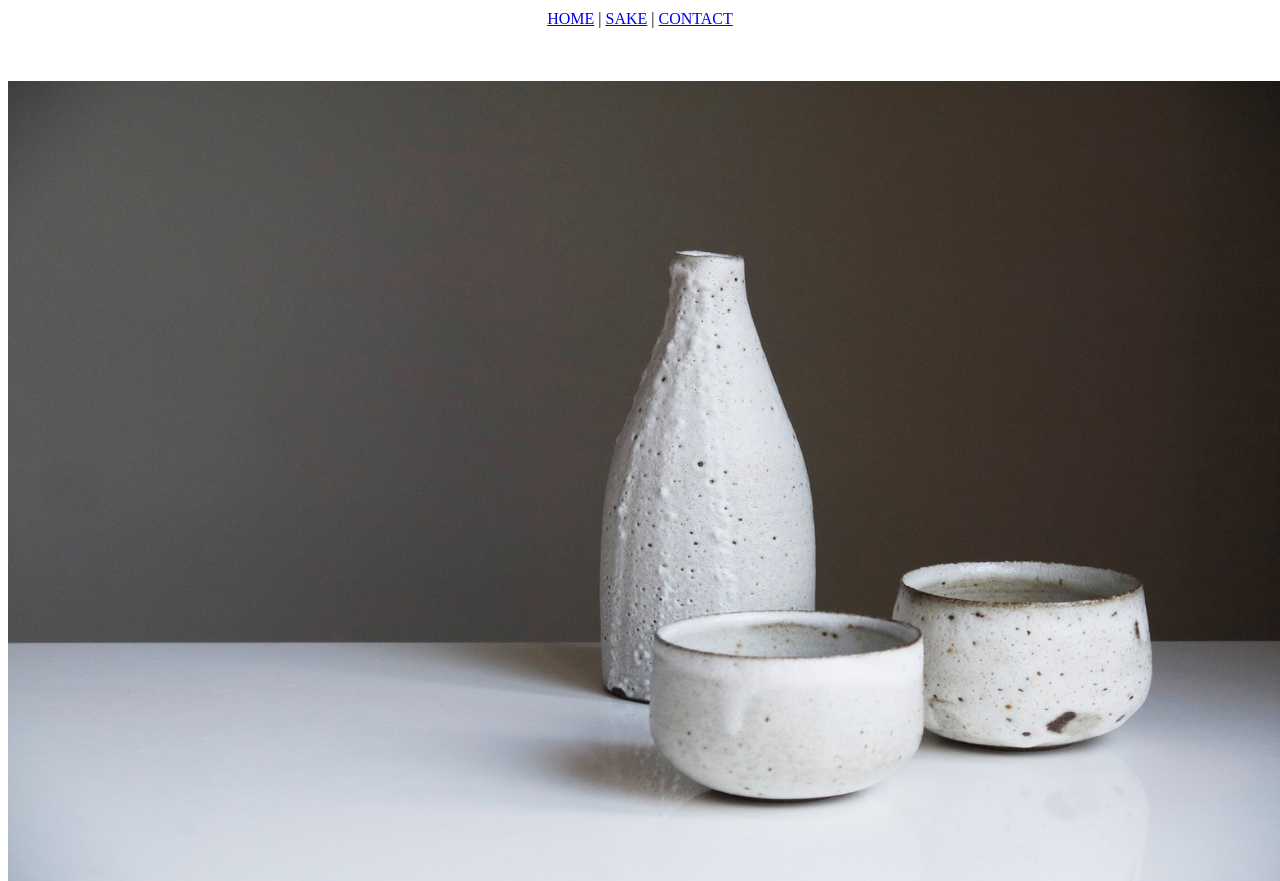
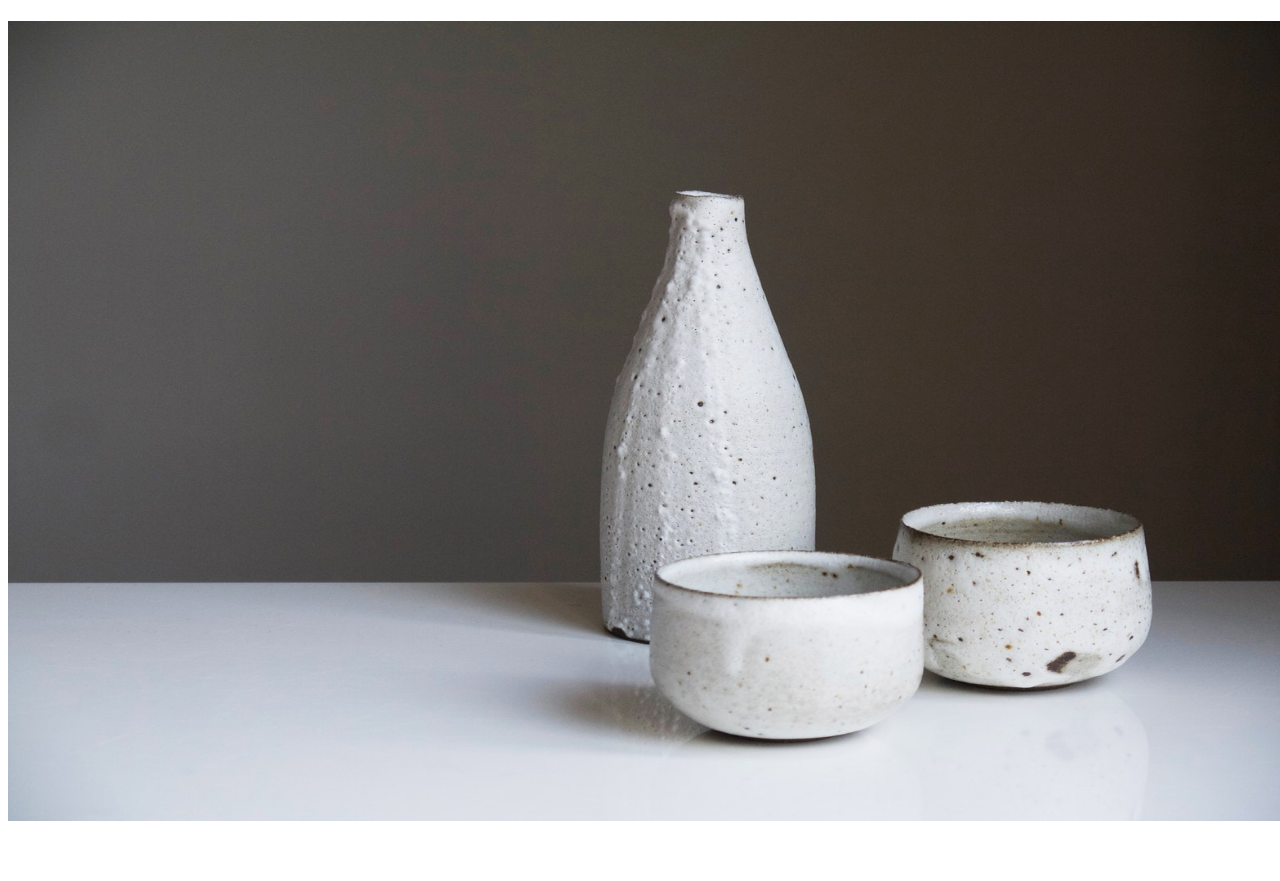
Before and after one commit to ko1h/mirai-tap-room, a React app: page / in a window 1280 px wide. After the commit the page ends 821 px from the top, so only its background shows below. Built offline with nearby package versions, Linux system fonts and the light colour scheme; the HTML template or start-up script is replaced by a standard one.

Commit message:
Attempting to fix issue with header appearing above main img

```diff
--- a/src/components/App.jsx
+++ b/src/components/App.jsx
@@ -8,10 +8,19 @@ import Error404 from './Error404';
 
 
 function App(){
+  const headerStyle = {
+    position: 'absolute'
+  };
+  const switchStyle = {
+    postion: 'absolute'
+  };
   return (
     <div>
-      <Header/>
-      <Switch>
+
+      <div style={headerStyle}>
+        <Header/>
+      </div>
+      <Switch style={switchStyle}>
         <Route exact path='/' component={Welcome} />
         <Route path='/sake' component={Sake} />
         <Route path='/contact' component={Contact} />
--- a/src/components/Card.jsx
+++ b/src/components/Card.jsx
@@ -29,7 +29,7 @@ function Card(props) {
             grid-row: 1 / 7;
           }
       `}</style>
-     <img src={require(`../assets/images/${props.image}`)}></img>
+      <img src={(`../assets/images/${props.image}`)}></img>
       <div style={styles}>
         <h1>{props.name}</h1>
         <h3>{props.position}</h3>
```
